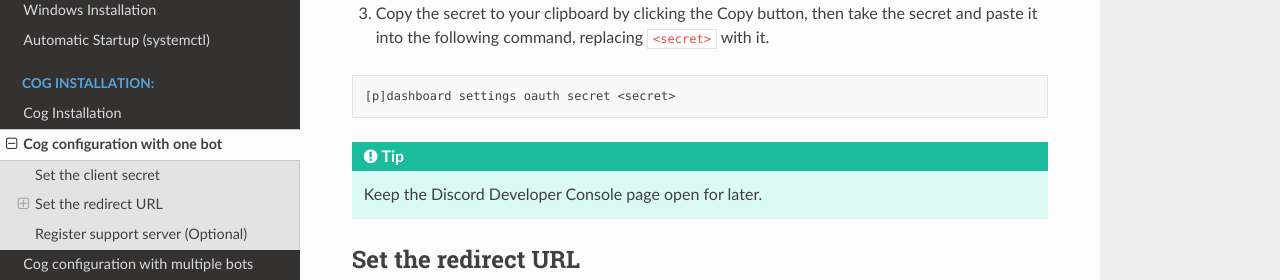
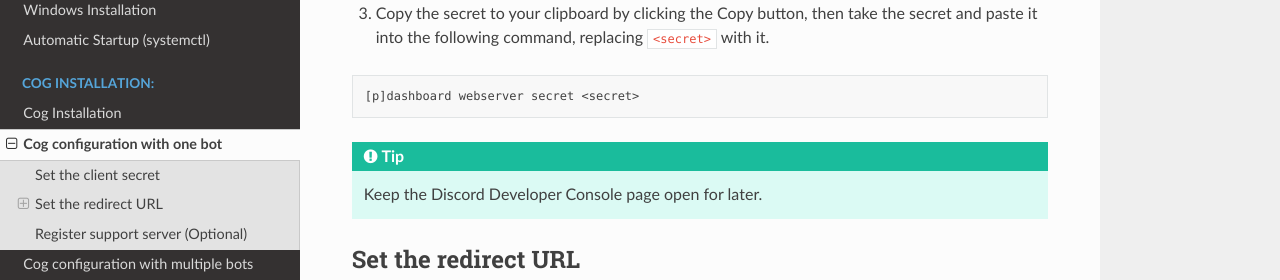
Before and after one commit to Cog-Creators/Red-Dashboard, a Sphinx documentation site: the page built from docs/cog_config_one_bot.rst, in a window 1280 px wide and 900 px high, scrolled down 307 px. Shown: the part 171-451 px from the top of the window. Built offline with Sphinx 7.4.7 and the Read the Docs theme 2.0.0, drawn with Linux system fonts in a browser that asks for light colours; some of the changed text lies outside the part shown.

Commit message:
Update documentation to new commands

```diff
--- a/docs/cog_config_multi_bot.rst
+++ b/docs/cog_config_multi_bot.rst
@@ -53,7 +53,7 @@ maliciously, nor is user's data.
 
 .. code-block:: none
 
-   [p]dashboard settings oauth secret <secret>
+   [p]dashboard webserver secret <secret>
 
 4. Repeat these steps for each bot that you are setting the dashboard up
    for. Note that you must assign each secret to the proper bot. For
@@ -139,7 +139,7 @@ Registering the redirect
 
 .. code-block:: none
 
-   [p]dashboard settings oauth redirect <redirect>
+   [p]dashboard webserver redirect <redirect>
 
 2. Switch back to the page for your application on the Discord Developer
    Console (the same page as earlier), click on the OAuth2 page on the
--- a/docs/cog_config_one_bot.rst
+++ b/docs/cog_config_one_bot.rst
@@ -25,7 +25,7 @@ maliciously, nor is user's data.
 
 .. code-block:: none
 
-    [p]dashboard settings oauth secret <secret>
+    [p]dashboard webserver secret <secret>
 
 .. tip::
 
@@ -105,7 +105,7 @@ Registering the redirect
 
 .. code-block:: none
 
-   [p]dashboard settings oauth redirect <redirect>
+   [p]dashboard webserver redirect <redirect>
 
 2. Switch back to the page for your application on the Discord Developer
    Console (the same page as earlier), click on the OAuth2 page on the
```
